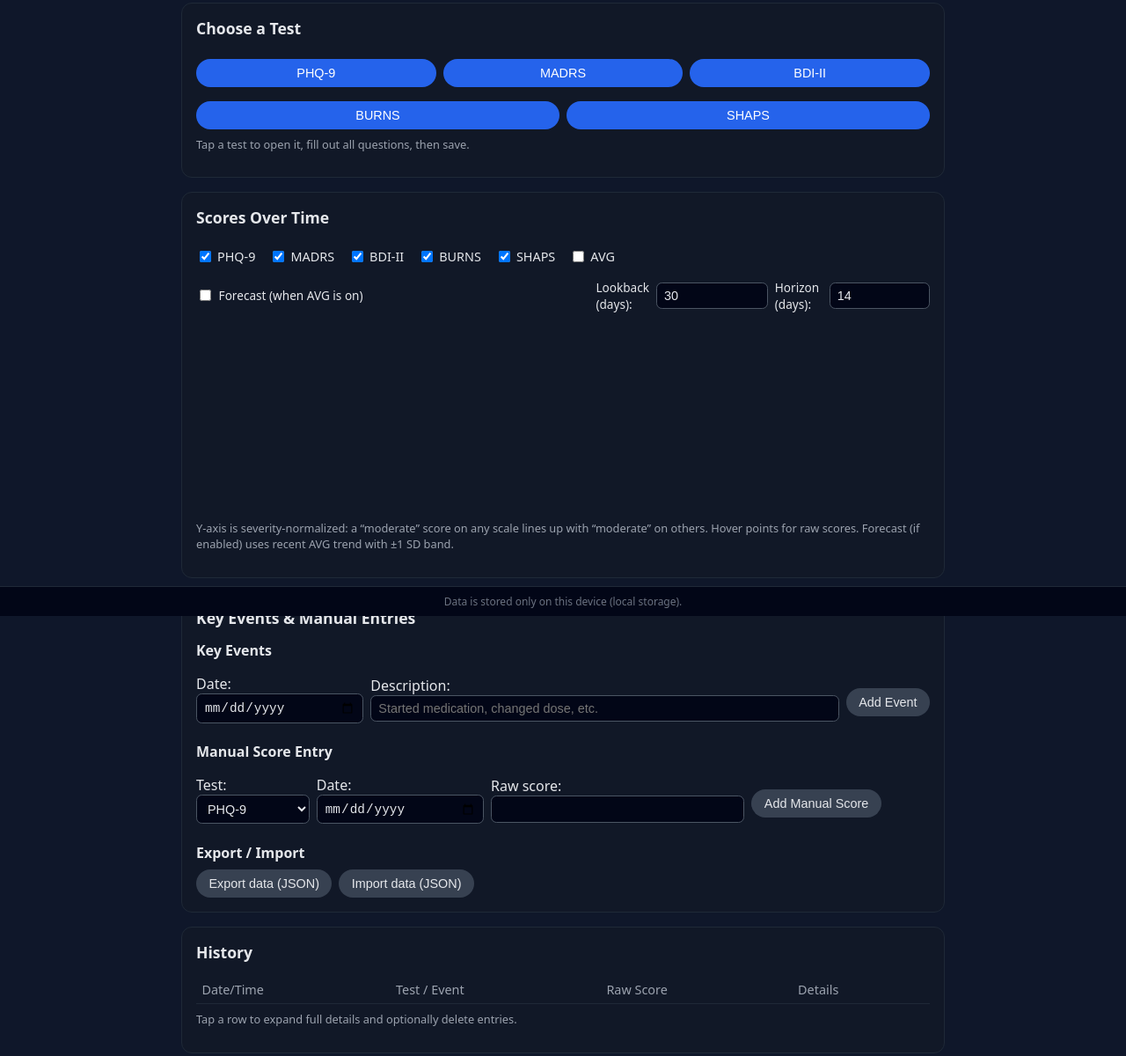
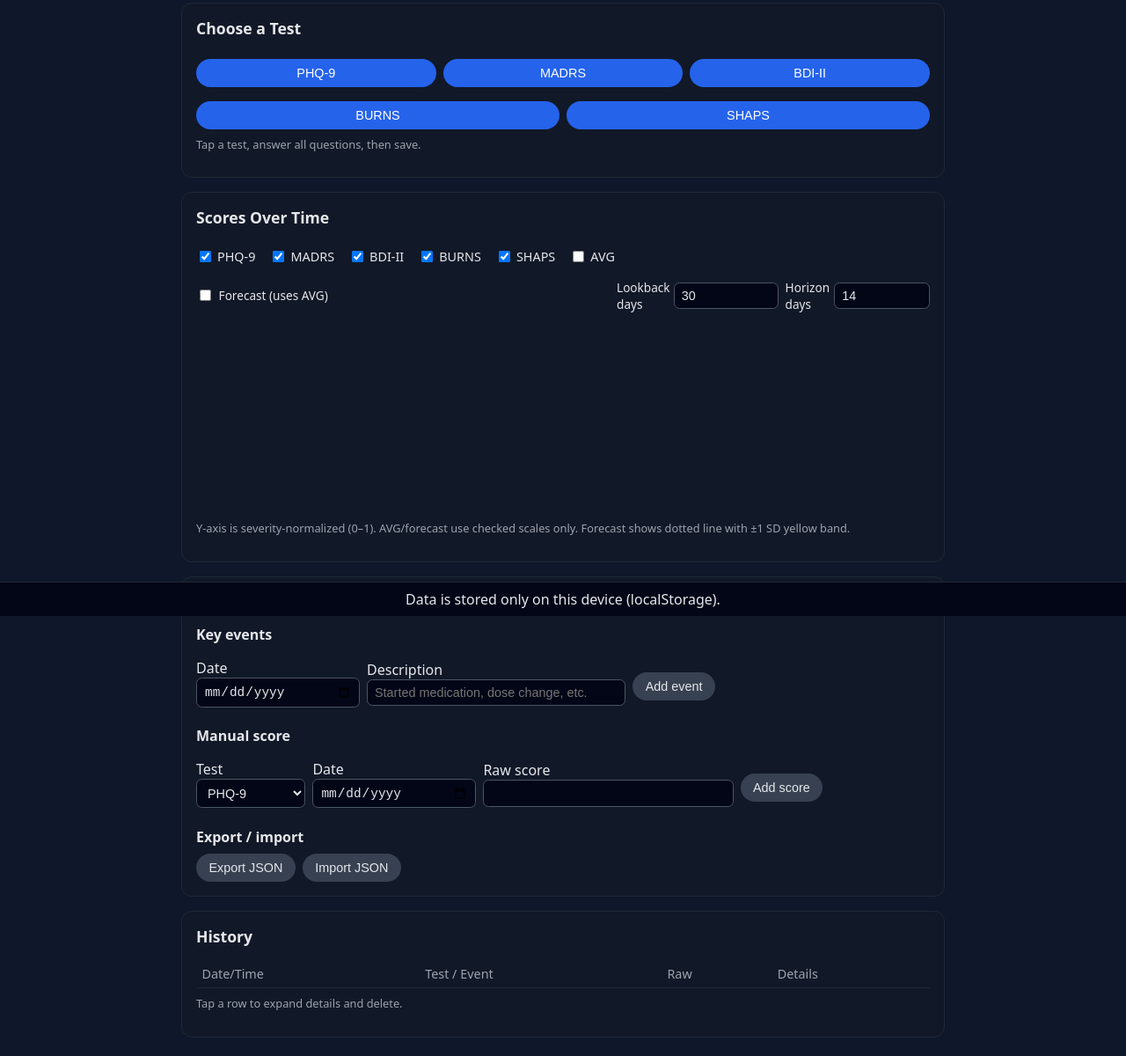
Before and after one commit to Mihalcea-Alexander/mood-pwa, a plain HTML site: page index.html in a window 1280 px wide. Shown: the part 100-1300 px from the top of the page at 88% size. Drawn offline with nearby package versions, Linux system fonts and the light colour scheme.

Commit message:
Refactor comments and labels in index.html
Updated comments and labels for clarity and consistency.

```diff
--- a/index.html
+++ b/index.html
@@ -9,10 +9,10 @@
   <link rel="manifest" href="manifest.webmanifest" />
   <meta name="theme-color" content="#111827" />
 
-  <!-- Basic styles -->
+  <!-- Styles -->
   <link rel="stylesheet" href="style.css" />
 
-  <!-- Chart.js from CDN (cached by service worker for offline use) -->
+  <!-- Chart.js -->
   <script src="https://cdn.jsdelivr.net/npm/chart.js"></script>
 </head>
 <body>
@@ -22,7 +22,7 @@
   </header>
 
   <main>
-    <!-- Test launcher -->
+    <!-- Choose test -->
     <section class="card">
       <h2>Choose a Test</h2>
       <div class="test-buttons">
@@ -32,10 +32,10 @@
         <button class="primary-btn test-launch-btn" data-inv="burns">BURNS</button>
         <button class="primary-btn test-launch-btn" data-inv="shaps">SHAPS</button>
       </div>
-      <p class="hint">Tap a test to open it, fill out all questions, then save.</p>
+      <p class="hint">Tap a test, answer all questions, then save.</p>
     </section>
 
-    <!-- Question card (appears after selecting a test) -->
+    <!-- Test card (sits between choose + graph) -->
     <section class="card hidden" id="question-card">
       <h2 id="test-title">Test</h2>
       <div id="test-questions"></div>
@@ -46,32 +46,32 @@
       <p id="test-status" class="status"></p>
     </section>
 
-    <!-- Scores + graph -->
+    <!-- Graph -->
     <section class="card">
       <h2>Scores Over Time</h2>
 
       <div class="test-filters">
-        <label><input type="checkbox" class="test-filter" value="phq9" checked /> PHQ-9</label>
-        <label><input type="checkbox" class="test-filter" value="madrs" checked /> MADRS</label>
-        <label><input type="checkbox" class="test-filter" value="bdi2" checked /> BDI-II</label>
-        <label><input type="checkbox" class="test-filter" value="burns" checked /> BURNS</label>
-        <label><input type="checkbox" class="test-filter" value="shaps" checked /> SHAPS</label>
-        <label><input type="checkbox" id="avg-toggle" /> AVG</label>
+        <label><input type="checkbox" class="test-filter" value="phq9" checked> PHQ-9</label>
+        <label><input type="checkbox" class="test-filter" value="madrs" checked> MADRS</label>
+        <label><input type="checkbox" class="test-filter" value="bdi2" checked> BDI-II</label>
+        <label><input type="checkbox" class="test-filter" value="burns" checked> BURNS</label>
+        <label><input type="checkbox" class="test-filter" value="shaps" checked> SHAPS</label>
+        <label><input type="checkbox" id="avg-toggle"> AVG</label>
       </div>
 
       <div class="forecast-controls">
         <label class="forecast-toggle-label">
-          <input type="checkbox" id="forecast-toggle" />
-          Forecast (when AVG is on)
+          <input type="checkbox" id="forecast-toggle">
+          Forecast (uses AVG)
         </label>
         <div class="forecast-inputs">
           <label>
-            Lookback (days):
-            <input type="number" id="forecast-lookback" value="30" min="2" max="3650" />
+            Lookback days
+            <input type="number" id="forecast-lookback" value="30" min="2" max="3650">
           </label>
           <label>
-            Horizon (days):
-            <input type="number" id="forecast-horizon" value="14" min="1" max="365" />
+            Horizon days
+            <input type="number" id="forecast-horizon" value="14" min="1" max="365">
           </label>
         </div>
       </div>
@@ -80,33 +80,33 @@
         <canvas id="scores-chart"></canvas>
       </div>
       <p class="hint">
-        Y-axis is severity-normalized: a “moderate” score on any scale lines up with “moderate” on others.
-        Hover points for raw scores. Forecast (if enabled) uses recent AVG trend with ±1&nbsp;SD band.
+        Y-axis is severity-normalized (0–1). AVG/forecast use checked scales only.
+        Forecast shows dotted line with ±1 SD yellow band.
       </p>
     </section>
 
-    <!-- Events + manual add + import/export -->
+    <!-- Events, manual, import/export -->
     <section class="card">
       <h2>Key Events & Manual Entries</h2>
 
-      <h3>Key Events</h3>
+      <h3>Key events</h3>
       <div class="event-form">
         <label>
-          Date:
-          <input type="date" id="event-date" />
+          Date
+          <input type="date" id="event-date">
         </label>
-        <label class="event-desc-label">
-          Description:
-          <input type="text" id="event-description" placeholder="Started medication, changed dose, etc." />
+        <label class="grow">
+          Description
+          <input type="text" id="event-description" placeholder="Started medication, dose change, etc.">
         </label>
-        <button id="add-event-btn" class="secondary-btn">Add Event</button>
+        <button id="add-event-btn" class="secondary-btn">Add event</button>
       </div>
       <p id="event-status" class="status"></p>
 
-      <h3>Manual Score Entry</h3>
+      <h3>Manual score</h3>
       <div class="manual-form">
         <label>
-          Test:
+          Test
           <select id="manual-test-select">
             <option value="phq9">PHQ-9</option>
             <option value="madrs">MADRS</option>
@@ -116,27 +116,27 @@
           </select>
         </label>
         <label>
-          Date:
-          <input type="date" id="manual-date" />
+          Date
+          <input type="date" id="manual-date">
         </label>
         <label>
-          Raw score:
-          <input type="number" id="manual-score" />
+          Raw score
+          <input type="number" id="manual-score">
         </label>
-        <button id="manual-add-btn" class="secondary-btn">Add Manual Score</button>
+        <button id="manual-add-btn" class="secondary-btn">Add score</button>
       </div>
       <p id="manual-status" class="status"></p>
 
-      <h3>Export / Import</h3>
+      <h3>Export / import</h3>
       <div class="io-row">
-        <button id="export-json" class="secondary-btn">Export data (JSON)</button>
-        <button id="import-json" class="secondary-btn">Import data (JSON)</button>
-        <input id="import-file" type="file" accept="application/json" style="display:none" />
+        <button id="export-json" class="secondary-btn">Export JSON</button>
+        <button id="import-json" class="secondary-btn">Import JSON</button>
+        <input id="import-file" type="file" accept="application/json" style="display:none">
         <a id="download-link" style="display:none"></a>
       </div>
     </section>
 
-    <!-- History table -->
+    <!-- History -->
     <section class="card">
       <h2>History</h2>
       <table id="history-table">
@@ -144,18 +144,18 @@
           <tr>
             <th>Date/Time</th>
             <th>Test / Event</th>
-            <th>Raw Score</th>
+            <th>Raw</th>
             <th>Details</th>
           </tr>
         </thead>
         <tbody id="history-body"></tbody>
       </table>
-      <p class="hint">Tap a row to expand full details and optionally delete entries.</p>
+      <p class="hint">Tap a row to expand details and delete.</p>
     </section>
   </main>
 
   <footer>
-    <span class="footer-note">Data is stored only on this device (local storage).</span>
+    <span class="footer-text">Data is stored only on this device (localStorage).</span>
   </footer>
 
   <script src="app.js"></script>
```
